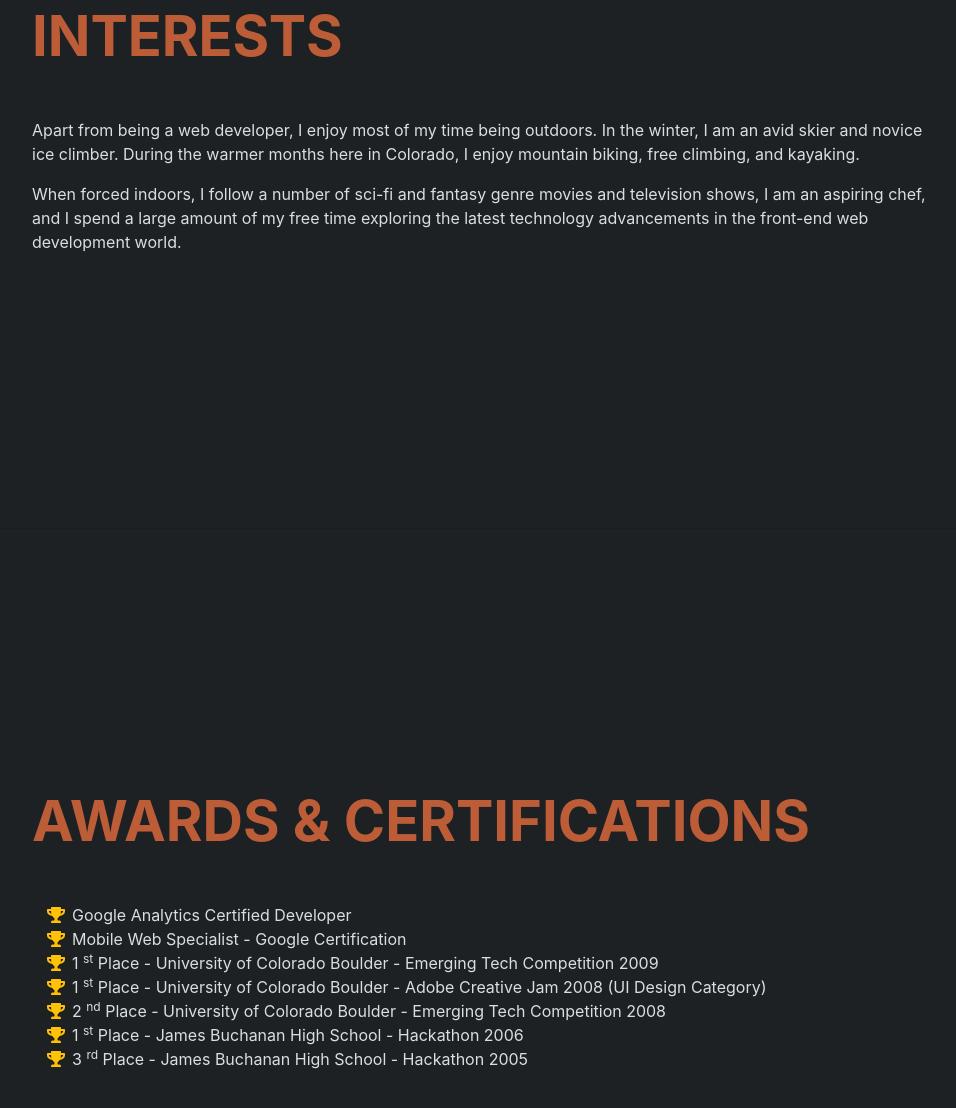
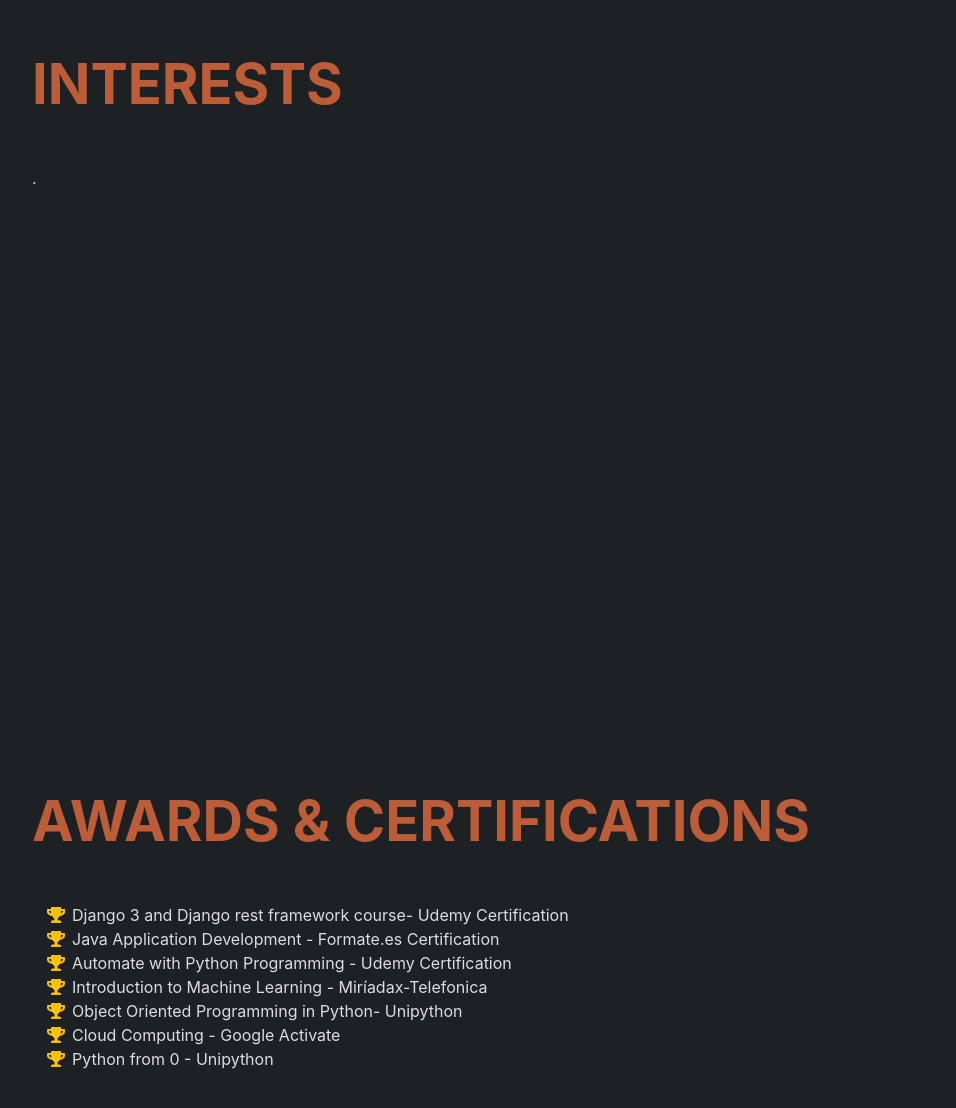
Before and after one commit to neldis93/Resume, a website: page src/public/index.html in a window 1280 px wide. Shown: the part 3870-4978 px from the top of the page, without its empty margins (288-1244 px from the left). Drawn offline with nearby package versions, Linux system fonts and the light colour scheme; a web font is replaced by a local one.

Commit message:
modification index.html

```diff
--- a/src/public/index.html
+++ b/src/public/index.html
@@ -165,8 +165,8 @@
             <section class="resume-section" id="interests">
                 <div class="resume-section-content">
                     <h2 class="mb-5" style="color: #bd5d38;"> Interests</h2>
-                    <p>Apart from being a web developer, I enjoy most of my time being outdoors. In the winter, I am an avid skier and novice ice climber. During the warmer months here in Colorado, I enjoy mountain biking, free climbing, and kayaking.</p>
-                    <p class="mb-0">When forced indoors, I follow a number of sci-fi and fantasy genre movies and television shows, I am an aspiring chef, and I spend a large amount of my free time exploring the latest technology advancements in the front-end web development world.</p>
+                    <p>.</p>
+                    <p class="mb-0"></p>
                 </div>
             </section>
             <hr class="m-0" />
@@ -177,41 +177,41 @@
                     <ul class="fa-ul mb-0">
                         <li>
                             <span class="fa-li text-primary"><i class="fas fa-trophy text-warning"></i></span>
-                            Google Analytics Certified Developer
+
                         </li>
                         <li>
                             <span class="fa-li"><i class="fas fa-trophy text-warning"></i></span>
-                            Mobile Web Specialist - Google Certification
+                            Django 3 and Django rest framework course- Udemy Certification
                         </li>
                         <li>
                             <span class="fa-li"><i class="fas fa-trophy text-warning"></i></span>
-                            1
-                            <sup>st</sup>
-                            Place - University of Colorado Boulder - Emerging Tech Competition 2009
+
+                            Java Application Development - Formate.es Certification
                         </li>
                         <li>
                             <span class="fa-li"><i class="fas fa-trophy text-warning"></i></span>
-                            1
-                            <sup>st</sup>
-                            Place - University of Colorado Boulder - Adobe Creative Jam 2008 (UI Design Category)
+
+                            Automate with Python Programming - Udemy Certification
                         </li>
                         <li>
                             <span class="fa-li"><i class="fas fa-trophy text-warning"></i></span>
-                            2
-                            <sup>nd</sup>
-                            Place - University of Colorado Boulder - Emerging Tech Competition 2008
+
+                            Introduction to Machine Learning - Miríadax-Telefonica
                         </li>
                         <li>
                             <span class="fa-li"><i class="fas fa-trophy text-warning"></i></span>
-                            1
-                            <sup>st</sup>
-                            Place - James Buchanan High School - Hackathon 2006
+
+                            Object Oriented Programming in Python- Unipython
                         </li>
                         <li>
                             <span class="fa-li"><i class="fas fa-trophy text-warning"></i></span>
-                            3
-                            <sup>rd</sup>
-                            Place - James Buchanan High School - Hackathon 2005
+
+                            Cloud Computing - Google Activate
+                        </li>
+                        <li>
+                            <span class="fa-li"><i class="fas fa-trophy text-warning"></i></span>
+
+                            Python from 0 - Unipython
                         </li>
                     </ul>
                 </div>
--- a/src/routes/index.js
+++ b/src/routes/index.js
@@ -40,7 +40,7 @@
 
 
     console.log('Message sent',info.messageId);
-    res.redirect('https://resume-neldis-barrios.herokuapp.com/');
+    res.redirect('/');
 });
 
 
```
Also changed, not shown: 1 other file.
